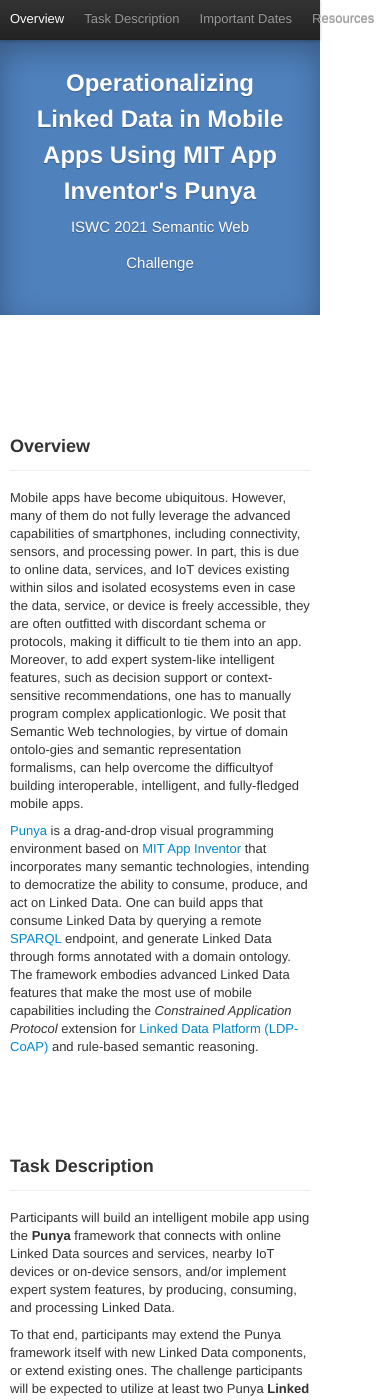
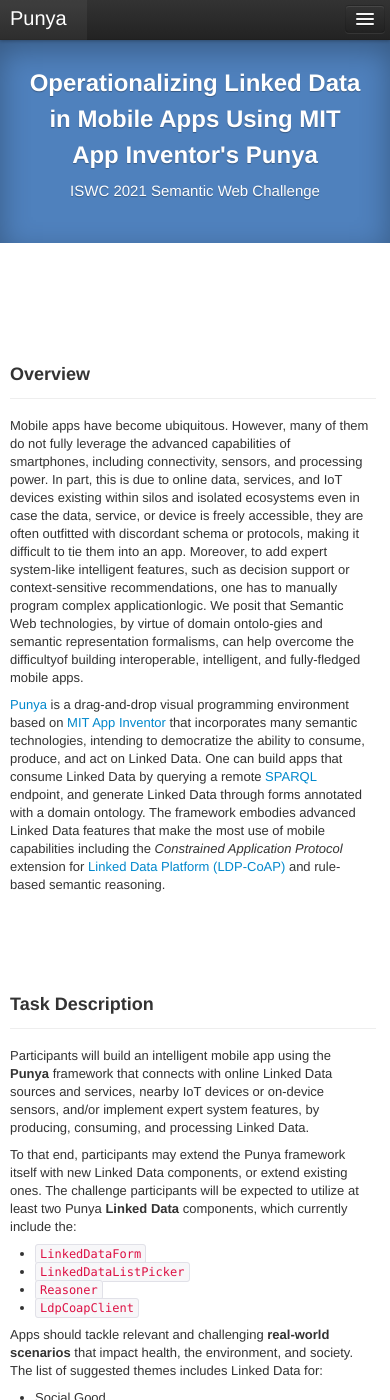
Before and after one commit to mit-dig/punya-website, a Jekyll site: the page built from challenge/index.md, in a window 390 px wide and 1400 px high. Built offline with Jekyll 4.4.1, drawn with Linux system fonts in a browser that asks for light colours.

Commit message:
Add Punya menu item and update navbar menu w.r.t recovered JS files

```diff
--- a/_layouts/challenge.html
+++ b/_layouts/challenge.html
@@ -12,6 +12,7 @@
                         <span class="icon-bar"></span>
                         <span class="icon-bar"></span>
                     </a>
+                    <a class="brand" style="color: white;" href="../">Punya</a>
                     <div class="nav-collapse">
                         <ul class="nav">
                             <li><a href="#overview">Overview</a></li>
@@ -42,6 +43,9 @@
     </main>
 
     <script type="text/javascript" src="/static/jquery-latest.pack.js"></script>
+    <script src="/static/bootstrap.min.js"></script>
+    <script src="/static/bootstrap-tooltip.js"></script>
+    <script src="/static/bootstrap-popover.js"></script>
 </body>
 
 </html>
--- a/static/bootstrap-responsive.css
+++ b/static/bootstrap-responsive.css
@@ -6,15 +6,27 @@
 /* Portrait tablet to landscape and desktop */
 @media only screen and (max-width: 960px) {
     body {
-        min-width: 780px;
+        min-width: 100%;
     }
 
-    main, header, .row, .container {
-        max-width: 835px;
+    main, header, .navbar {
+        max-width: 100%;
+    }
+
+    .navbar-fixed-top .container {
+        max-width: 100%;
+    }
+
+    .row, .container {
+        width: 99%;
+        margin: 0;
+        padding: 0;
     }
 
     .span12{
-        max-width: 795px
+        max-width: 100%;
+        padding: 0;
+        margin: 0;
     }
 
     main {
@@ -32,27 +44,31 @@
     p.abbr {
         font-size: 15px;
     }
+
+    .brand {
+        padding-left: 30px !important;
+    }
 }
 
 /* Landscape phone to portrait tablet */
 @media only screen and (max-width: 767px) {
-    body {
-        min-width: 480px;
+    main {
+        margin: 10px;
     }
 
-    main, header, .navbar {
-        max-width: 320px;
+    .navbar .btn-navbar {
+        display: inline;
     }
 
-    .row, .container {
-        width: 300px;
-        margin: 0;
-        padding: 0;
+    .nav-collapse {
+        max-width: 150px;
+        overflow: hidden;
+        height: 0px;
     }
+}
 
-    .span12{
-        max-width: 300px;
-        padding: 0;
+@media only screen and (max-width: 375px) {
+    .hero-unit {
         margin: 0;
     }
 
@@ -60,64 +76,3 @@
         margin: 10px;
     }
 }
-
-@media only screen and (max-width: 375px) {
-    body {
-        min-width: 320px;
-    }
-
-    header {
-        margin-top: 35px;
-    }
-
-    main, header, .navbar, .navbar-fixed-top .container {
-        max-width: 375px;
-    }
-
-    .hero-unit {
-        margin: 0;
-    }
-
-    .row, .container {
-        width: 335px;
-        margin: 0;
-        padding: 0;
-    }
-
-    .span12{
-        max-width: 335px;
-        padding: 0;
-        margin: 0;
-    }
-
-    main {
-        margin: 10px;
-    }
-}
-
-/* Smartphones (portrait) ----------- */
-@media only screen and (max-width : 320px) {
-    body {
-        min-width: 280px;
-    }
-
-    header {
-        margin-top: 35px;
-    }
-
-    main, header, .navbar, .navbar-fixed-top .container {
-        max-width: 320px;
-    }
-
-    .row, .container {
-        width: 300px;
-        margin: 0;
-        padding: 0;
-    }
-
-    .span12{
-        max-width: 300px;
-        padding: 0;
-        margin: 0;
-    }
-}
```
